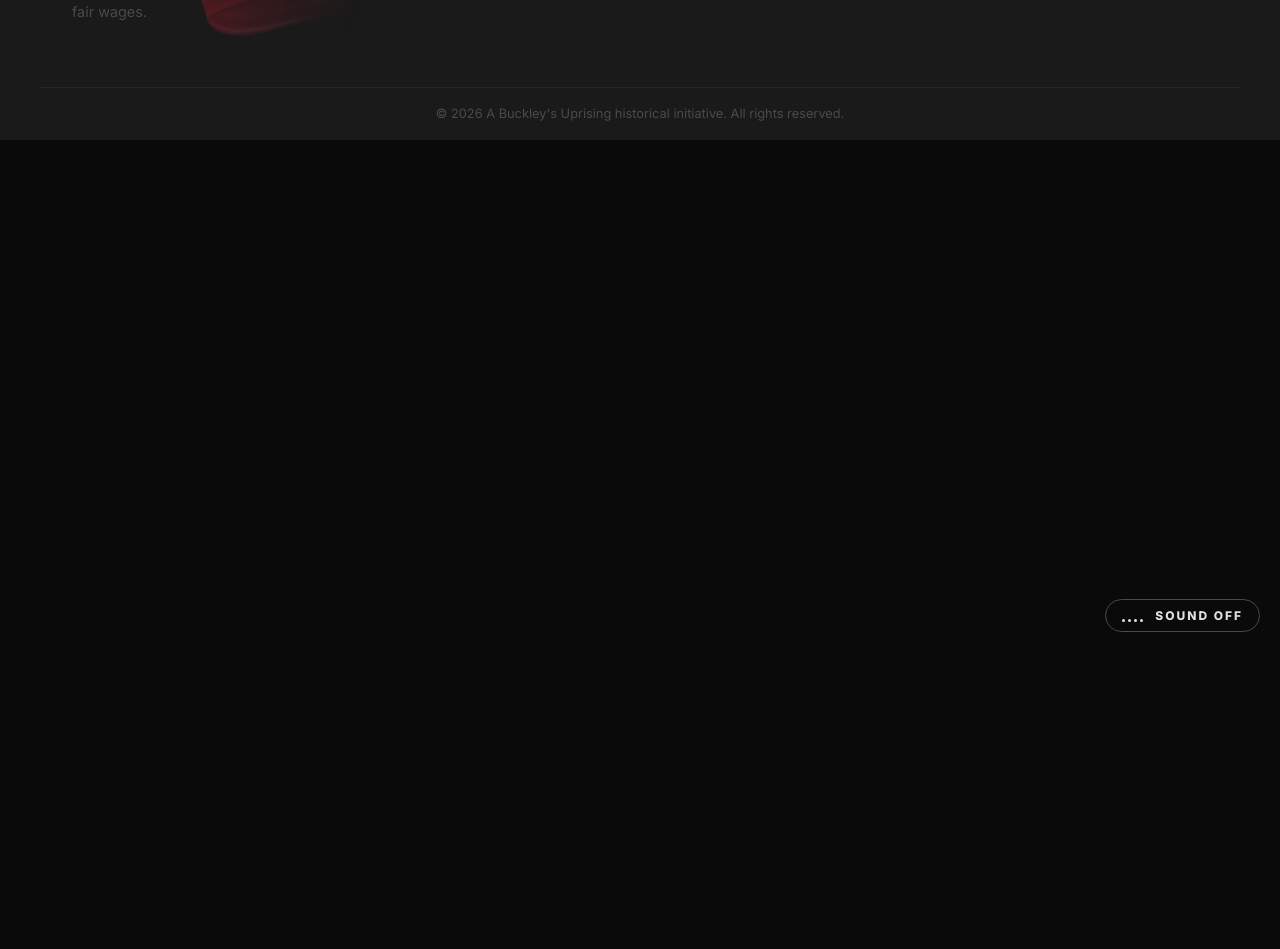
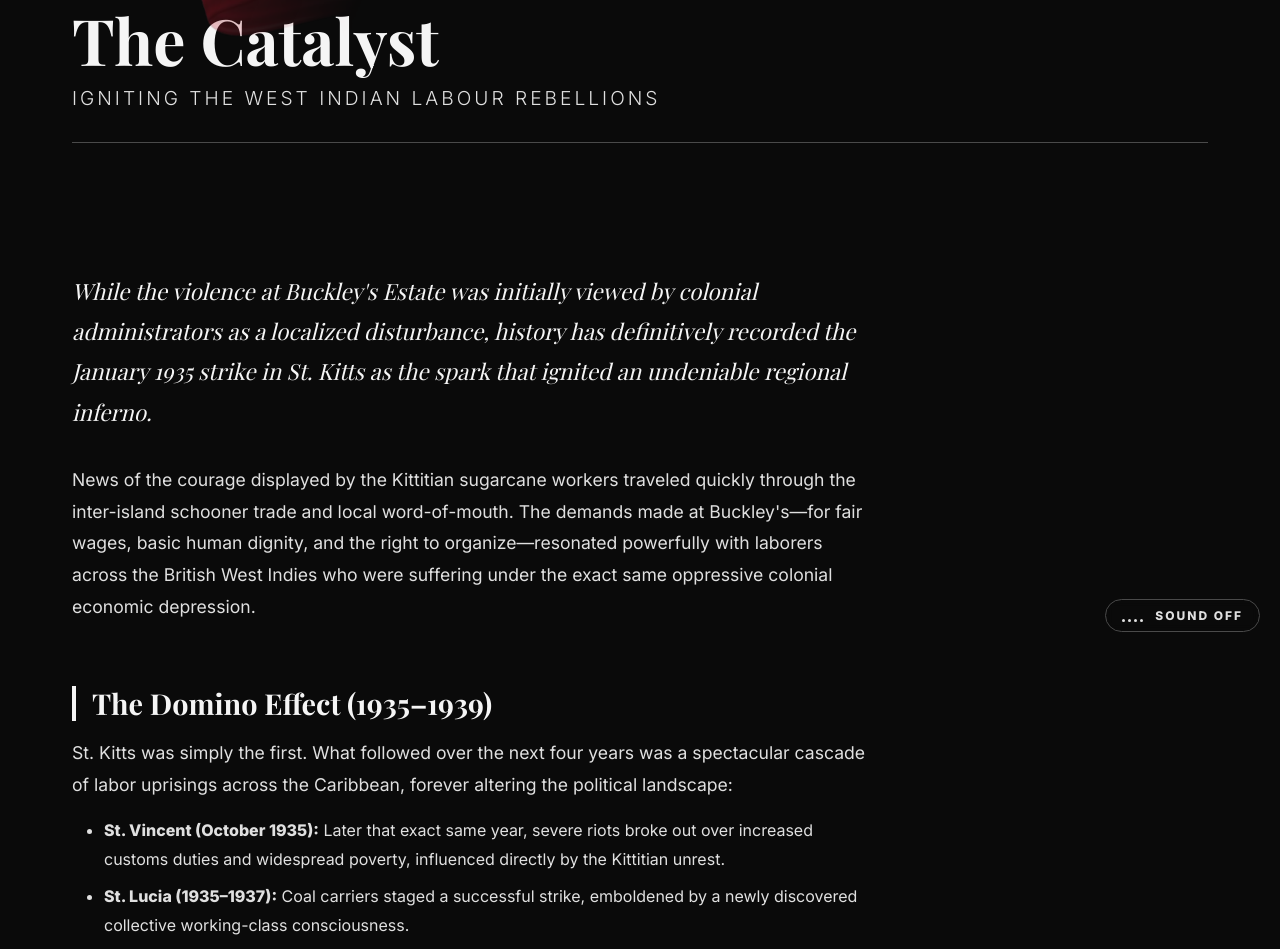
Before and after one commit to gregorybowrin/the-buckleys-uprising, a React (Vite) app: page /catalyst in a window 1280 px wide. Shown: the part 148-1097 px from the top of the page. Before the commit the page ends 800 px from the top, so only its background shows below. Built offline with nearby package versions, Linux system fonts and the light colour scheme; a web font is replaced by a local one.

Commit message:
feat: add Catalyst page highlighting the caribbean labor rebellions

```diff
--- a/src/App.tsx
+++ b/src/App.tsx
@@ -11,6 +11,7 @@ import WomenOfUprising from './pages/Women';
 import Trials from './pages/Trials';
 import StrikeMap from './pages/Map';
 import Sources from './pages/Sources';
+import TheCatalyst from './pages/TheCatalyst';
 import AudioPlayer from './components/AudioPlayer';
 
 function App() {
@@ -32,6 +33,7 @@ function App() {
           <Route path="/map" element={<StrikeMap />} />
           <Route path="/timeline" element={<Timeline />} />
           <Route path="/trials" element={<Trials />} />
+          <Route path="/catalyst" element={<TheCatalyst />} />
           <Route path="/legacy" element={<TheLegacy />} />
           <Route path="/memorial" element={<Memorial />} />
           <Route path="/sources" element={<Sources />} />
--- a/src/components/layout/Header.tsx
+++ b/src/components/layout/Header.tsx
@@ -59,6 +59,7 @@ const Header: React.FC = () => {
                     <Link to="/map" className={`nav-link ${location.pathname === '/map' ? 'active' : ''}`}>The Map</Link>
                     <Link to="/timeline" className={`nav-link ${location.pathname === '/timeline' ? 'active' : ''}`}>Timeline</Link>
                     <Link to="/trials" className={`nav-link ${location.pathname === '/trials' ? 'active' : ''}`}>The Trials</Link>
+                    <Link to="/catalyst" className={`nav-link ${location.pathname === '/catalyst' ? 'active' : ''}`}>The Catalyst</Link>
                     <Link to="/legacy" className={`nav-link ${location.pathname === '/legacy' ? 'active' : ''}`}>Legacy</Link>
                     <Link to="/memorial" className={`nav-link ${location.pathname === '/memorial' ? 'active' : ''}`}>Memorial</Link>
                     <Link to="/sources" className={`nav-link ${location.pathname === '/sources' ? 'active' : ''}`}>Sources</Link>
--- /dev/null
+++ b/src/pages/TheCatalyst.tsx
@@ -0,0 +1,62 @@
+import React, { useEffect } from 'react';
+
+const TheCatalyst: React.FC = () => {
+    // Scroll to top on mount
+    useEffect(() => {
+        window.scrollTo(0, 0);
+    }, []);
+
+    return (
+        <main className="page-container" style={{ position: 'relative' }}>
+            <div className="container" style={{ position: 'relative', zIndex: 1 }}>
+                <header className="page-header" style={{ marginBottom: 'var(--spacing-xxl)' }}>
+                    <h1 className="reveal">The Catalyst</h1>
+                    <h2 className="reveal delay-1">Igniting the West Indian Labour Rebellions</h2>
+                </header>
+
+                <section className="story-content text-content reveal delay-2">
+                    <p className="lead" style={{ marginBottom: 'var(--spacing-lg)' }}>
+                        While the violence at Buckley's Estate was initially viewed by colonial administrators as a localized disturbance, history has definitively recorded the January 1935 strike in St. Kitts as the spark that ignited an undeniable regional inferno.
+                    </p>
+
+                    <p style={{ marginBottom: 'var(--spacing-lg)' }}>
+                        News of the courage displayed by the Kittitian sugarcane workers traveled quickly through the inter-island schooner trade and local word-of-mouth. The demands made at Buckley's—for fair wages, basic human dignity, and the right to organize—resonated powerfully with laborers across the British West Indies who were suffering under the exact same oppressive colonial economic depression.
+                    </p>
+
+                    <h3 className="serif" style={{ color: 'var(--color-white)', marginTop: 'var(--spacing-xl)' }}>The Domino Effect (1935–1939)</h3>
+                    <p style={{ marginBottom: 'var(--spacing-md)' }}>
+                        St. Kitts was simply the first. What followed over the next four years was a spectacular cascade of labor uprisings across the Caribbean, forever altering the political landscape:
+                    </p>
+
+                    <ul style={{ listStyleType: 'disc', paddingLeft: 'var(--spacing-lg)', marginBottom: 'var(--spacing-xl)', color: 'var(--color-light-gray)', lineHeight: '1.8' }}>
+                        <li style={{ marginBottom: '0.5rem' }}>
+                            <strong>St. Vincent (October 1935):</strong> Later that exact same year, severe riots broke out over increased customs duties and widespread poverty, influenced directly by the Kittitian unrest.
+                        </li>
+                        <li style={{ marginBottom: '0.5rem' }}>
+                            <strong>St. Lucia (1935–1937):</strong> Coal carriers staged a successful strike, emboldened by a newly discovered collective working-class consciousness.
+                        </li>
+                        <li style={{ marginBottom: '0.5rem' }}>
+                            <strong>Barbados (July 1937):</strong> Deportations and wage disputes led to massive riots in Bridgetown, resulting in significant casualties but cementing the power of organized strikes.
+                        </li>
+                        <li style={{ marginBottom: '0.5rem' }}>
+                            <strong>Trinidad (June 1937):</strong> Oilfield workers led by Tubal Uriah "Buzz" Butler launched a devastating general strike that paralyzed the southern oilbelt.
+                        </li>
+                        <li style={{ marginBottom: '0.5rem' }}>
+                            <strong>Jamaica (1938):</strong> Widespread demonstrations across sugar estates and the Kingston waterfront demanded an end to destitution.
+                        </li>
+                    </ul>
+
+                    <div style={{ padding: 'var(--spacing-lg)', borderLeft: '4px solid var(--color-white)', background: 'var(--color-dark-gray)', margin: 'var(--spacing-xl) 0' }}>
+                        <h3 className="serif" style={{ color: 'var(--color-white)', margin: 0 }}>The Birth of the Modern Caribbean</h3>
+                        <p style={{ margin: 0, marginTop: 'var(--spacing-md)' }}>
+                            The sacrifices of the martyrs at Buckley's Estate cannot be viewed in isolation. They forcefully demonstrated to the entire Caribbean working class that colonial authorities were not invincible. The resulting region-wide unrest ultimately forced the British Government to dispatch the Moyne Commission in 1938, which formally acknowledged the staggering inequalities and paved the crucial legal pathways for trade unionism, universal adult suffrage, and eventual political independence across the West Indies.
+                        </p>
+                    </div>
+
+                </section>
+            </div>
+        </main>
+    );
+};
+
+export default TheCatalyst;
```
